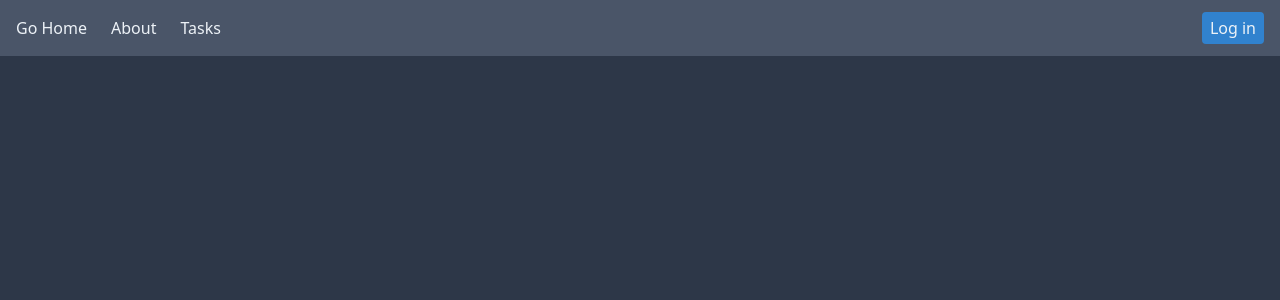
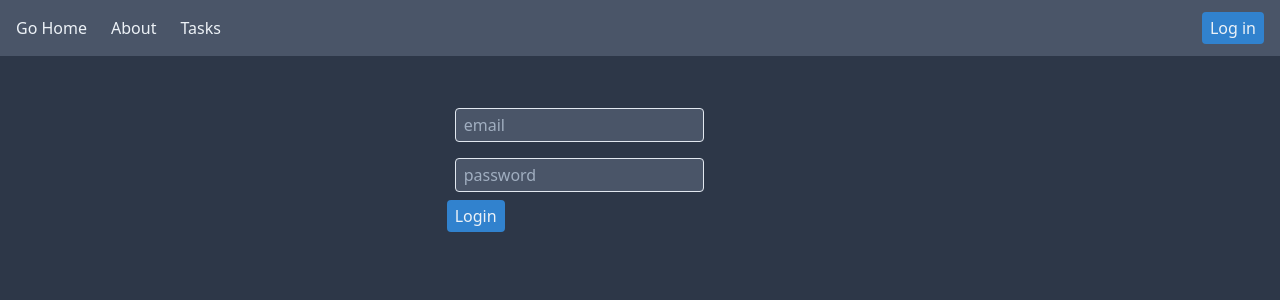
Before and after one commit to anachronic/todoist-clone-frontend, a React (Create React App) app: page /login in a window 1280 px wide. Shown: the top 300 px of the page. Built offline with nearby package versions, Linux system fonts and the light colour scheme.

Commit message:
feat: create a basic login layout

```diff
--- a/src/App.tsx
+++ b/src/App.tsx
@@ -1,9 +1,8 @@
 import React from 'react'
 import './assets/styles.css'
 import { TopBar } from './components/TopBar'
-import { BrowserRouter, Switch, Route } from 'react-router-dom'
-import { Home } from './pages/Home'
-import { Tasks } from './pages/Tasks'
+import { BrowserRouter } from 'react-router-dom'
+import { Routes } from './Routes'
 
 export const App: React.FC = () => {
   return (
@@ -11,17 +10,7 @@ export const App: React.FC = () => {
       <div>
         <TopBar />
         <div className="container mx-auto mt-3">
-          <Switch>
-            <Route exact path="/">
-              <Home />
-            </Route>
-            <Route exact path="/about">
-              About this app
-            </Route>
-            <Route exact path="/tasks">
-              <Tasks />
-            </Route>
-          </Switch>
+          <Routes />
         </div>
       </div>
     </BrowserRouter>
--- /dev/null
+++ b/src/Routes.tsx
@@ -0,0 +1,24 @@
+import React from 'react'
+import { Route, Switch } from 'react-router-dom'
+import { Home } from './pages/Home'
+import { Tasks } from './pages/Tasks'
+import { Login } from './pages/Login'
+
+export const Routes: React.FC = () => {
+  return (
+    <Switch>
+      <Route exact path="/">
+        <Home />
+      </Route>
+      <Route exact path="/about">
+        About this app
+      </Route>
+      <Route exact path="/tasks">
+        <Tasks />
+      </Route>
+      <Route exact path="/login">
+        <Login />
+      </Route>
+    </Switch>
+  )
+}
--- /dev/null
+++ b/src/components/FormikInput.tsx
@@ -0,0 +1,26 @@
+import React from 'react'
+import { useFormik } from 'formik'
+
+type Props = {
+  type?: string
+  form: ReturnType<typeof useFormik>
+  name: string
+  [key: string]: unknown
+}
+
+export const FormikInput = React.forwardRef<HTMLInputElement, Props>(
+  function FormikInput({ type = 'text', form, name, ...rest }, ref) {
+    return (
+      <input
+        className="bg-gray-700 px-2 py-1 m-2 border rounded"
+        type={type}
+        ref={ref}
+        value={form.values[name]}
+        name={name}
+        onChange={form.handleChange}
+        onBlur={form.handleBlur}
+        {...rest}
+      />
+    )
+  }
+)
--- a/src/components/TopBar.tsx
+++ b/src/components/TopBar.tsx
@@ -1,8 +1,10 @@
 import React from 'react'
 import { Button } from './Button'
-import { Link } from 'react-router-dom'
+import { Link, useHistory } from 'react-router-dom'
 
 export const TopBar: React.FC = () => {
+  const history = useHistory()
+
   return (
     <div className="bg-gray-700 px-1 py-3 w-full items-center flex flex-row text-gray-200">
       <div className="flex flex-grow flex-row items-center">
@@ -33,7 +35,7 @@ export const TopBar: React.FC = () => {
       </div>
       <div>
         <div className="px-3">
-          <Button>Log in</Button>
+          <Button onClick={() => history.push('/login')}>Log in</Button>
         </div>
       </div>
     </div>
--- /dev/null
+++ b/src/pages/Login.tsx
@@ -0,0 +1,51 @@
+import { useFormik } from 'formik'
+import React from 'react'
+import { Button } from '../components/Button'
+import { FormikInput } from '../components/FormikInput'
+
+interface FormValues {
+  email: string
+  password: string
+}
+
+export const Login: React.FC = () => {
+  const form = useFormik({
+    initialValues: {
+      email: '',
+      password: '',
+    },
+    onSubmit(values: FormValues) {
+      console.log(values)
+    },
+  })
+
+  return (
+    <div className="flex">
+      <div className="w-2/6 m-auto">
+        <form onSubmit={form.handleSubmit} className="px-5 py-8">
+          <div>
+            <FormikInput
+              type="email"
+              name="email"
+              placeholder="email"
+              form={form}
+            />
+          </div>
+
+          <div>
+            <FormikInput
+              type="password"
+              name="password"
+              placeholder="password"
+              form={form}
+            />
+          </div>
+
+          <div>
+            <Button type="submit">Login</Button>
+          </div>
+        </form>
+      </div>
+    </div>
+  )
+}
```
